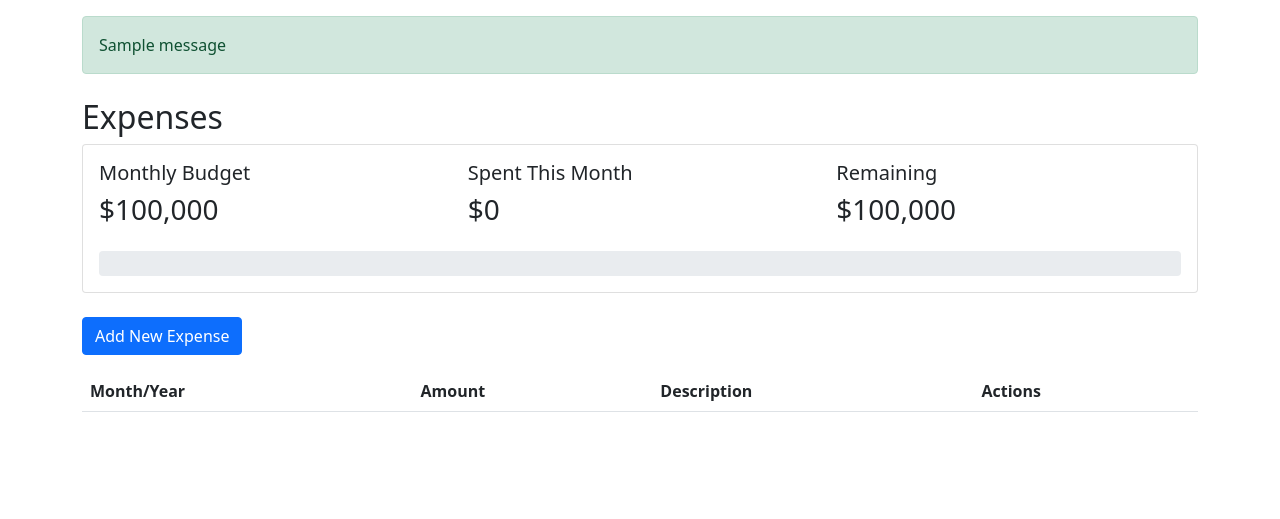
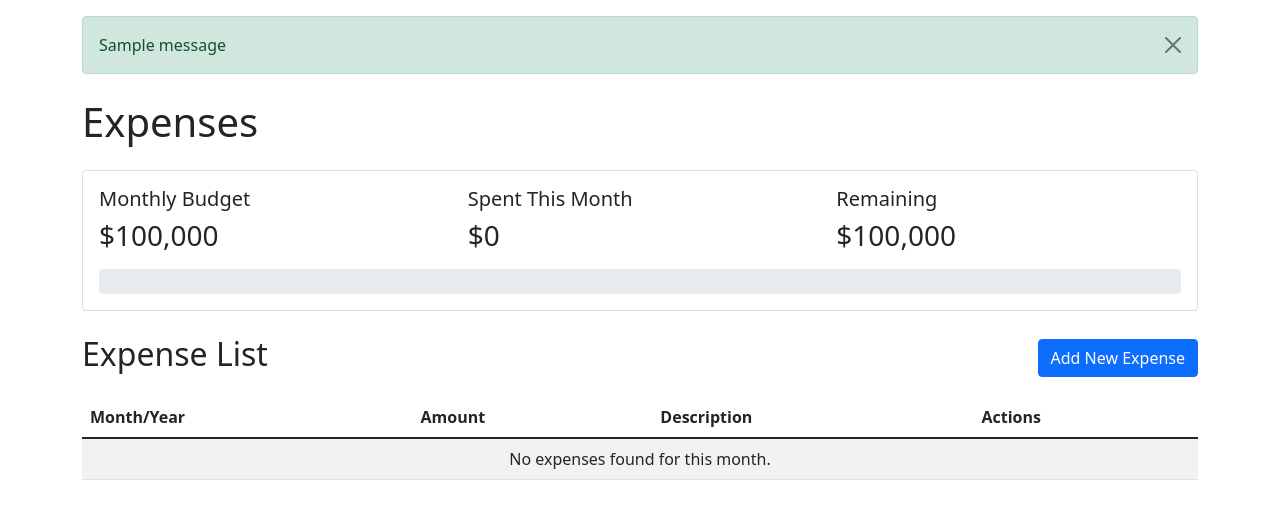
Before and after one commit to pvergaraf/expense-tracker, a Django app: page / in a window 1280 px wide. Shown: the part 56-575 px from the top of the page. Run offline with Django 5.2, Linux system fonts and the light colour scheme; a user stored in the database is signed in; tables that the repository leaves empty hold one stand-in row (values such as "Sample post"); one stand-in notice (Sample message) is shown; lists and menus that the app fills with data are empty.

Commit message:
add changes to run in aws

```diff
--- a/expenses/templates/base.html
+++ b/expenses/templates/base.html
@@ -1,13 +1,21 @@
+{% load static %}
 <!DOCTYPE html>
-<html>
+<html lang="en">
 <head>
+    <meta charset="UTF-8">
+    <meta name="viewport" content="width=device-width, initial-scale=1.0">
     <title>Expense Tracker</title>
-    <link href="https://cdn.jsdelivr.net/npm/bootstrap@5.1.3/dist/css/bootstrap.min.css" rel="stylesheet">
+    <link href="https://cdn.jsdelivr.net/npm/bootstrap@5.1.3/dist/css/bootstrap.min.css" rel="stylesheet" crossorigin="anonymous">
+    <link href="{% static 'css/styles.css' %}" rel="stylesheet">
 </head>
 <body>
     <nav class="navbar navbar-expand-lg navbar-dark bg-dark">
         <div class="container">
             <a class="navbar-brand" href="{% url 'expense_list' %}">Expense Tracker</a>
+            <button class="navbar-toggler" type="button" data-bs-toggle="collapse" data-bs-target="#navbarNav" aria-controls="navbarNav" aria-expanded="false" aria-label="Toggle navigation">
+                <span class="navbar-toggler-icon"></span>
+            </button>
+            <div class="collapse navbar-collapse" id="navbarNav">
                 <div class="navbar-nav ms-auto">
                     {% if user.is_authenticated %}
                         <span class="nav-item nav-link text-light">{{ user.username }}</span>
@@ -17,13 +25,15 @@
                     {% endif %}
                 </div>
             </div>
+        </div>
     </nav>
 
     {% if messages %}
     <div class="container mt-3">
         {% for message in messages %}
-        <div class="alert alert-{{ message.tags }}">
+        <div class="alert alert-{{ message.tags }} alert-dismissible fade show" role="alert">
             {{ message }}
+            <button type="button" class="btn-close" data-bs-dismiss="alert" aria-label="Close"></button>
         </div>
         {% endfor %}
     </div>
@@ -32,6 +42,6 @@
     {% block content %}
     {% endblock %}
 
-    <script src="https://cdn.jsdelivr.net/npm/bootstrap@5.1.3/dist/js/bootstrap.bundle.min.js"></script>
+    <script src="https://cdn.jsdelivr.net/npm/bootstrap@5.1.3/dist/js/bootstrap.bundle.min.js" crossorigin="anonymous"></script>
 </body>
 </html>
--- a/expenses/templates/expenses/expense_list.html
+++ b/expenses/templates/expenses/expense_list.html
@@ -3,23 +3,23 @@
 
 {% block content %}
 <div class="container mt-4">
-    <h2>Expenses</h2>
+    <h1 class="mb-4">Expenses</h1>
 
     <!-- Budget Overview Card -->
     <div class="card mb-4">
         <div class="card-body">
             <div class="row">
                 <div class="col-md-4">
-                    <h5>Monthly Budget</h5>
-                    <p class="h3">${{ budget|intcomma }}</p>
+                    <h5 class="card-title">Monthly Budget</h5>
+                    <p class="h3 mb-0">${{ budget|intcomma }}</p>
                 </div>
                 <div class="col-md-4">
-                    <h5>Spent This Month</h5>
-                    <p class="h3">${{ total_expenses|intcomma }}</p>
+                    <h5 class="card-title">Spent This Month</h5>
+                    <p class="h3 mb-0">${{ total_expenses|intcomma }}</p>
                 </div>
                 <div class="col-md-4">
-                    <h5>Remaining</h5>
-                    <p class="h3 {% if remaining_budget < 0 %}text-danger{% endif %}">
+                    <h5 class="card-title">Remaining</h5>
+                    <p class="h3 mb-0 {% if remaining_budget < 0 %}text-danger{% endif %}">
                         ${{ remaining_budget|intcomma }}
                     </p>
                 </div>
@@ -41,15 +41,19 @@
         </div>
     </div>
 
-    <a href="{% url 'add_expense' %}" class="btn btn-primary mb-3">Add New Expense</a>
+    <div class="d-flex justify-content-between align-items-center mb-3">
+        <h2>Expense List</h2>
+        <a href="{% url 'add_expense' %}" class="btn btn-primary">Add New Expense</a>
+    </div>
 
-    <table class="table">
+    <div class="table-responsive">
+        <table class="table table-striped">
             <thead>
                 <tr>
-                <th>Month/Year</th>
-                <th>Amount</th>
-                <th>Description</th>
-                <th>Actions</th>
+                    <th scope="col">Month/Year</th>
+                    <th scope="col">Amount</th>
+                    <th scope="col">Description</th>
+                    <th scope="col">Actions</th>
                 </tr>
             </thead>
             <tbody>
@@ -59,12 +63,19 @@
                     <td>${{ expense.amount|intcomma }}</td>
                     <td>{{ expense.description }}</td>
                     <td>
+                        <div class="btn-group" role="group" aria-label="Expense actions">
                             <a href="{% url 'update_expense' expense.pk %}" class="btn btn-sm btn-primary">Edit</a>
                             <a href="{% url 'delete_expense' expense.pk %}" class="btn btn-sm btn-danger">Delete</a>
+                        </div>
                     </td>
+                </tr>
+                {% empty %}
+                <tr>
+                    <td colspan="4" class="text-center">No expenses found for this month.</td>
                 </tr>
                 {% endfor %}
             </tbody>
         </table>
     </div>
+</div>
 {% endblock %}
```
Also changed, not shown: expense_tracker/settings.py (+63 -11 lines), requirements.txt (+10 -3 lines), 2 other files. Lines whose indentation alone changed are shown as unchanged.
